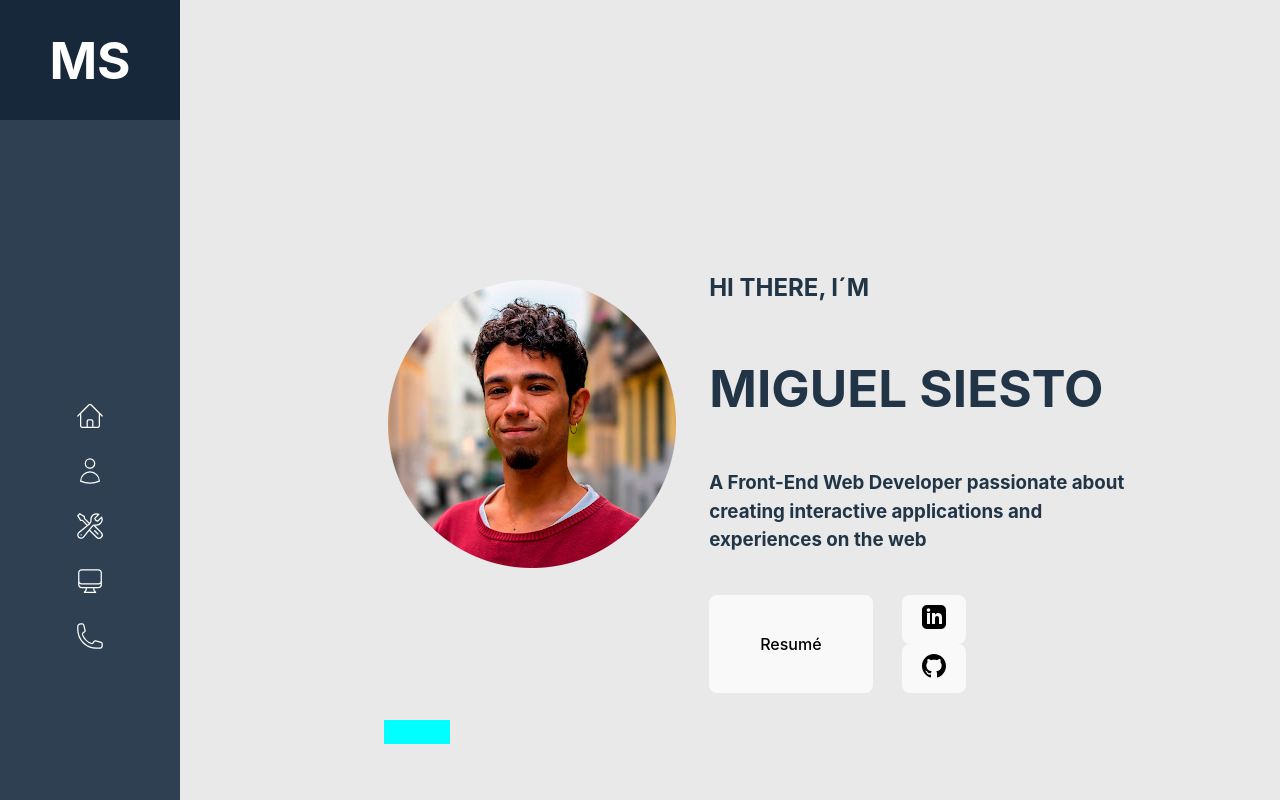
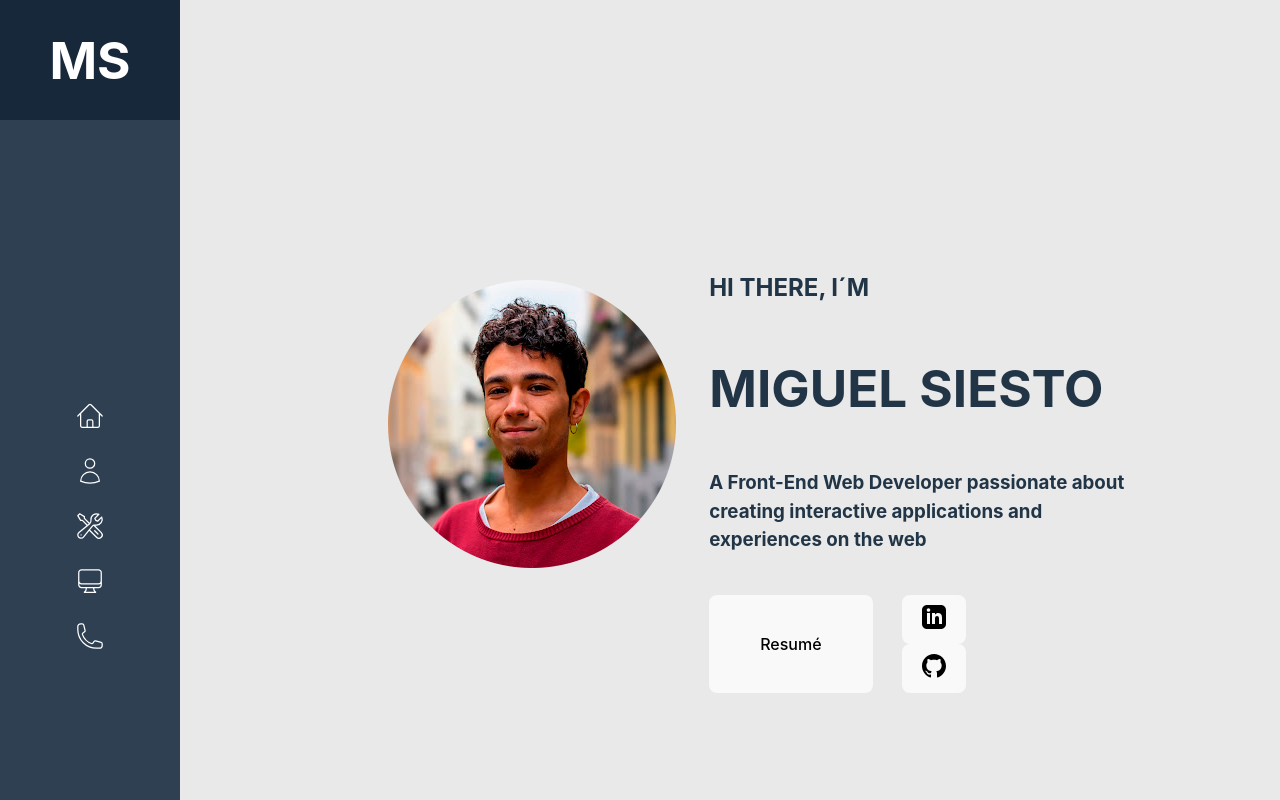
Before and after one commit to MSiestoGarabana/webfolio-msiesto, a React (Vite) app: page / in a window 1280 px wide. Shown: the top 800 px of the page. Built offline with nearby package versions, Linux system fonts and the light colour scheme.

Commit message:
commenting out the reason for invisible divs

```diff
--- a/src/Main.css
+++ b/src/Main.css
@@ -6,7 +6,7 @@
     margin-left: 30%;
 }
 .invisible__goto{
-    background-color: aqua;
+    /*Want to see the invisible divs? background-color: aqua;*/
     position: absolute;
     color: transparent;
 }
--- a/src/main.tsx
+++ b/src/main.tsx
@@ -5,6 +5,8 @@ import Projects from "./Components.Main/Projects/Projects";
 import Contact from "./Components.Main/Contact/Contact";
 
 import "./Main.css";
+
+/* "invisible go-to´s are meant to serve as an anchor point for onClick go-to events hosted in NavBar-Component" */
 
 function Main() {
   return (
```
